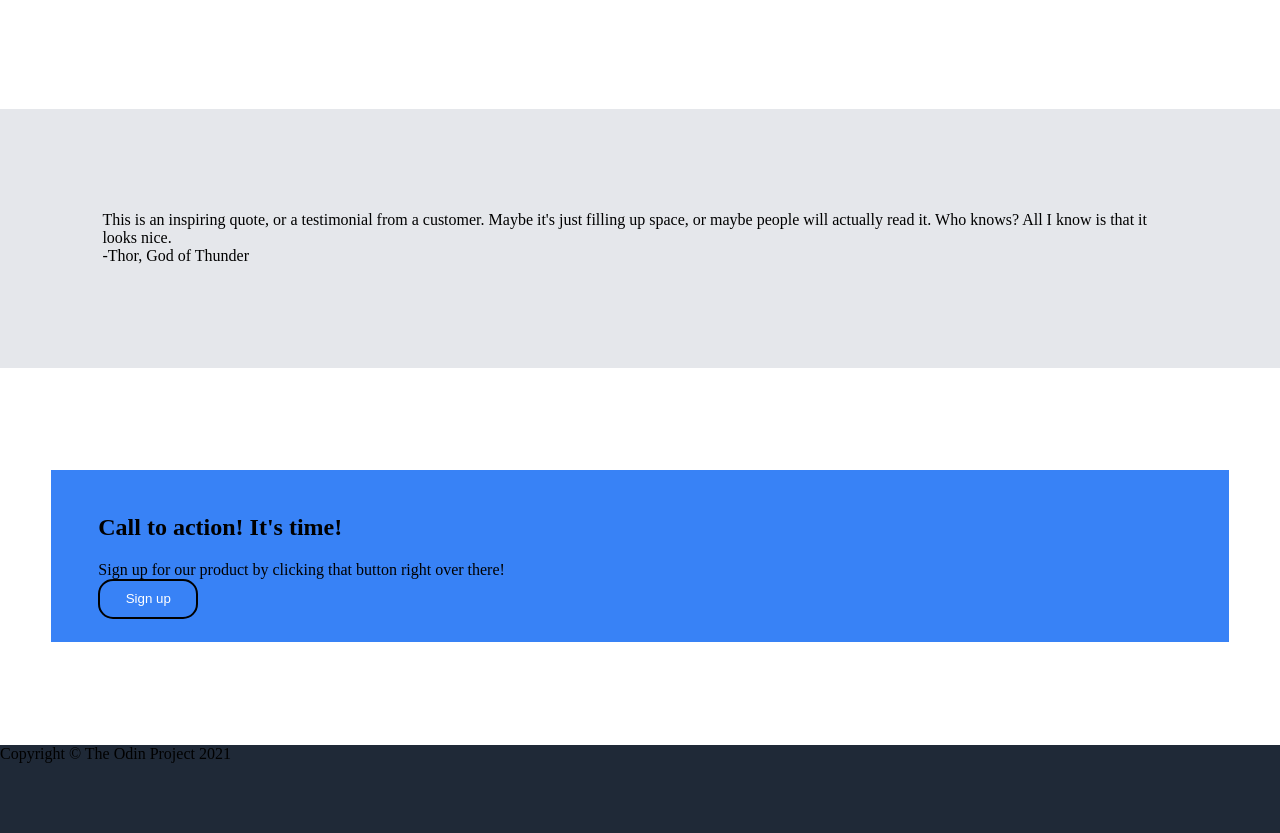
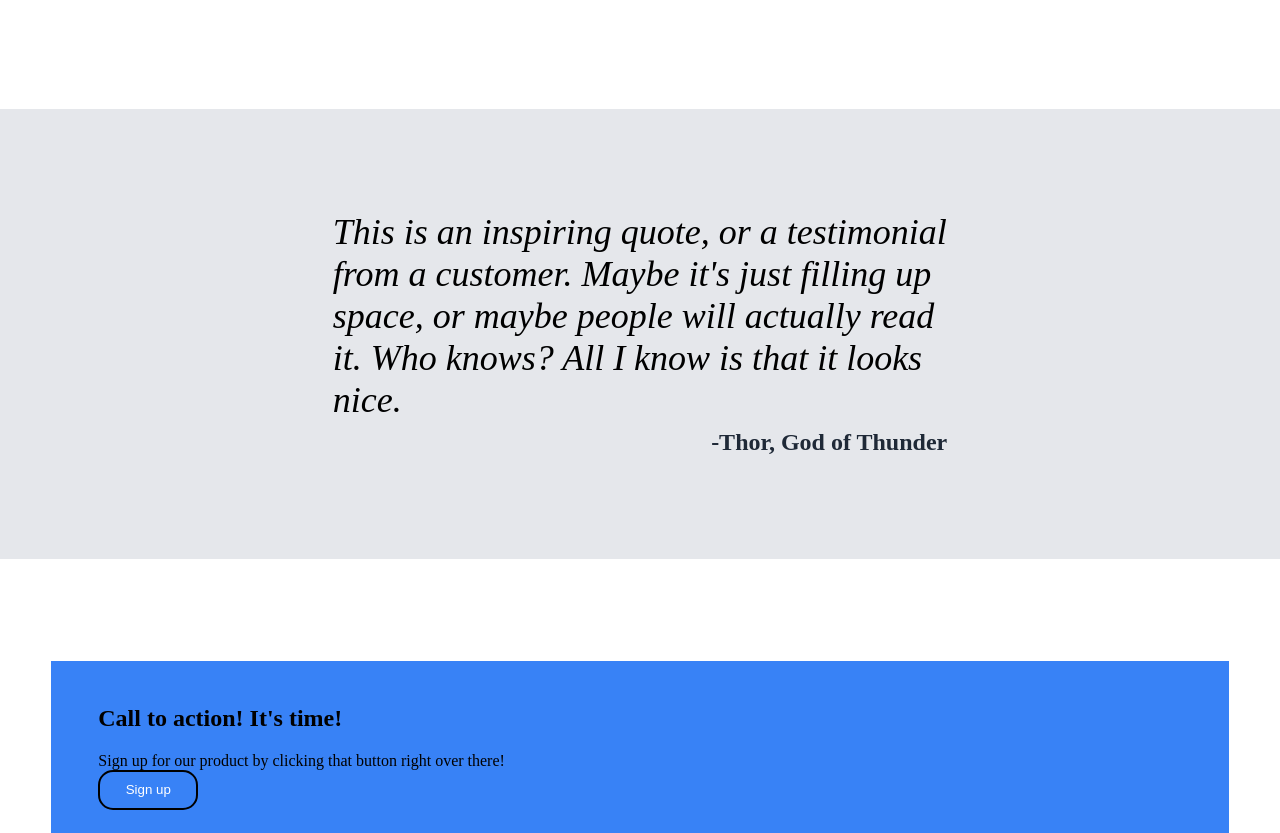
Before and after one commit to PoindexterG-Star/landing-place, a plain HTML site: page index.html in a window 1280 px wide. Shown: the part 828-1661 px from the top of the page. Drawn offline with Linux system fonts and the light colour scheme.

Commit message:
content-2 finished

```diff
--- a/index.html
+++ b/index.html
@@ -49,10 +49,10 @@
     </div>
 
     <div class="content-2">
-      <p>This is an inspiring quote, or a testimonial from a customer. Maybe it's just filling up space, or maybe
+      <p class="quote">This is an inspiring quote, or a testimonial from a customer. Maybe it's just filling up space, or maybe
         people will actually read it. Who knows? All I know is that it looks nice.
       </p>
-      <div>-Thor, God of Thunder</div>
+      <div class="author">-Thor, God of Thunder</div>
     </div>
 
     <div class="content-3">
--- a/style.css
+++ b/style.css
@@ -62,6 +62,7 @@ button {
 .logo {
     font-size: 24px;
     color: #F9FAF8;
+    font-weight: bolder;
 }
 
 .placeholder-image {
@@ -140,6 +141,24 @@ button {
 .content-2 {
     background-color: #E5E7EB;
     padding: 8%;
+    padding-left: 26%;
+    padding-right: 26%;
+    display: flex;
+    flex-direction: column;
+    gap: 8px;
+    align-items: center;
+}
+
+.quote {
+    font-size: 36px;
+    font-style: italic;
+}
+
+.author {
+    align-self: flex-end;
+    font-size: 24px;
+    color: #1F2937;
+    font-weight: bolder;
 }
 
 /* CONTENT 3 */
```
